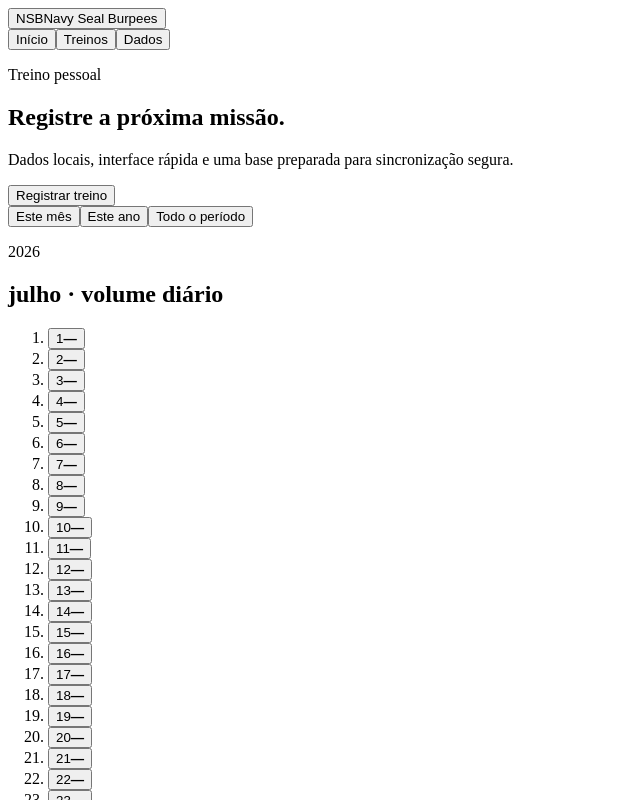
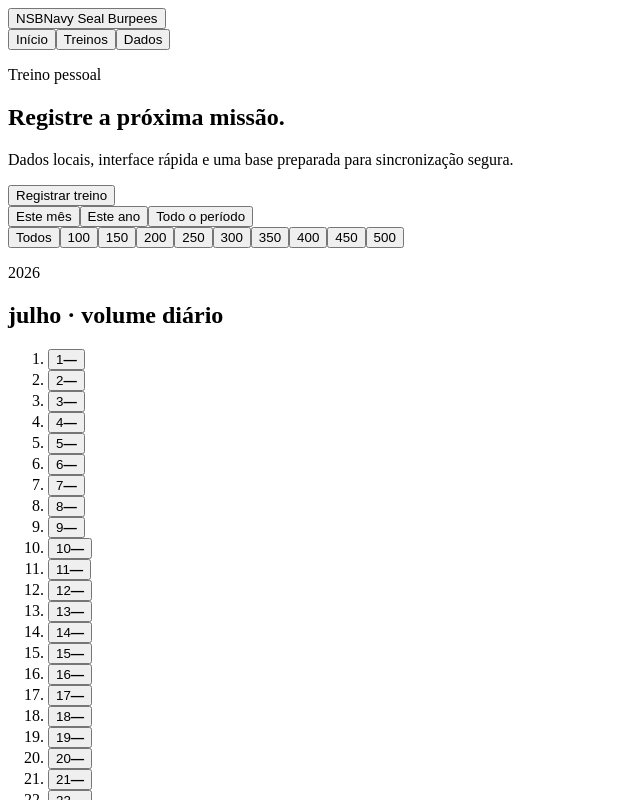
Before and after one commit to Santana-DS/NSB, a React (Vite) app: page / in a window 1280 px wide. Shown: the top 800 px of the page, without its empty margins (0-640 px from the left). Built offline with nearby package versions, Linux system fonts and the light colour scheme; the HTML template or start-up script is replaced by a standard one.

Commit message:
feat: filter analytics by workout quantity

```diff
--- a/src/App.tsx
+++ b/src/App.tsx
@@ -52,6 +52,7 @@ export default function App() {
   const [expandedYear, setExpandedYear] = useState<number | null>(null)
   const [expandedMonth, setExpandedMonth] = useState<{ year: number; month: number } | null>(null)
   const [selectedDay, setSelectedDay] = useState<string | null>(null)
+  const [targetFilter, setTargetFilter] = useState<RepTarget | 'all'>('all')
   const [timerStartedAt, setTimerStartedAt] = useState<number | null>(null)
   const [timerElapsedBase, setTimerElapsedBase] = useState(0)
   const [timerNow, setTimerNow] = useState(Date.now())
@@ -81,6 +82,9 @@ export default function App() {
     ...activeWorkouts.map((workout) => ({ date: workout.performedAt, reps: workout.targetReps })),
     ...legacyDailyVolumes.map((volume) => ({ date: `${volume.date}T12:00:00.000Z`, reps: volume.reps })),
   ], [activeWorkouts, legacyDailyVolumes])
+  const filteredVolumeRecords = useMemo<VolumeRecord[]>(() => targetFilter === 'all'
+    ? allVolumeRecords
+    : activeWorkouts.filter((workout) => workout.targetReps === targetFilter).map((workout) => ({ date: workout.performedAt, reps: workout.targetReps })), [activeWorkouts, allVolumeRecords, targetFilter])
   const currentSetTotal = getSetGroupTotal(setGroups)
   const timerElapsedSeconds = timerElapsedBase + (timerStartedAt === null ? 0 : Math.floor((timerNow - timerStartedAt) / 1000))
 
@@ -193,7 +197,13 @@ export default function App() {
             ))}
           </div>
 
-          <PeriodVolumeChart records={allVolumeRecords} period={period} expandedYear={expandedYear} expandedMonth={expandedMonth} onExpandYear={setExpandedYear} onExpandMonth={setExpandedMonth} onSelectDay={setSelectedDay} onBack={() => { if (expandedMonth) setExpandedMonth(null); else setExpandedYear(null) }} />
+          <div className="target-filter" role="group" aria-label="Filtrar quantidade de NSBs">
+            <button type="button" className={targetFilter === 'all' ? 'selected' : ''} onClick={() => setTargetFilter('all')}>Todos</button>
+            {REP_TARGETS.map((target) => <button key={target} type="button" className={targetFilter === target ? 'selected' : ''} onClick={() => setTargetFilter(target)}>{target}</button>)}
+          </div>
+          {targetFilter !== 'all' && <p className="filter-context">Mostrando treinos detalhados de {targetFilter} NSBs. Volumes históricos agregados não entram neste recorte.</p>}
+
+          <PeriodVolumeChart records={filteredVolumeRecords} period={period} expandedYear={expandedYear} expandedMonth={expandedMonth} onExpandYear={setExpandedYear} onExpandMonth={setExpandedMonth} onSelectDay={setSelectedDay} onBack={() => { if (expandedMonth) setExpandedMonth(null); else setExpandedYear(null) }} />
 
           <section className="recent-section" aria-labelledby="recent-title">
             <div className="section-heading">
--- a/src/styles.css
+++ b/src/styles.css
@@ -30,6 +30,7 @@ h2 { margin: 0; color: #17303d; font-size: 1.25rem; }
 .period-picker { margin: .5rem 0 2rem; }
 .period-picker button, .view-picker button { border: 0; border-radius: .4rem; background: transparent; color: #4c5d67; padding: .45rem .65rem; font-weight: 700; }
 .period-picker button.selected, .view-picker button.selected { color: #fff; background: #0d5261; }
+.target-filter { display: flex; flex-wrap: wrap; gap: .4rem; margin: -1rem 0 1rem; }.target-filter button { min-width: 3.1rem; border: 1px solid #c2d0cd; border-radius: .45rem; padding: .42rem .5rem; background: #fff; color: #334951; font-weight: 700; }.target-filter button.selected { border-color: #0d5261; background: #0d5261; color: #fff; }.filter-context { margin: 0 0 1rem; color: #61717a; font-size: .9rem; }
 .section-heading { display: flex; align-items: center; justify-content: space-between; gap: 1rem; margin-bottom: 1rem; }
 .recent-section { max-width: 680px; }
 .workout-list { list-style: none; padding: 0; margin: 0; border-top: 1px solid #cdd8d6; }
```
Also changed, not shown: 1 other file (tests, documents, lock files or other folders).
